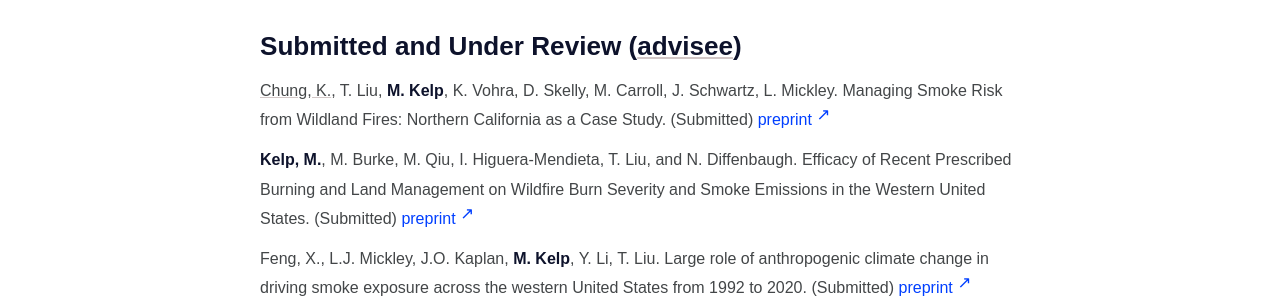
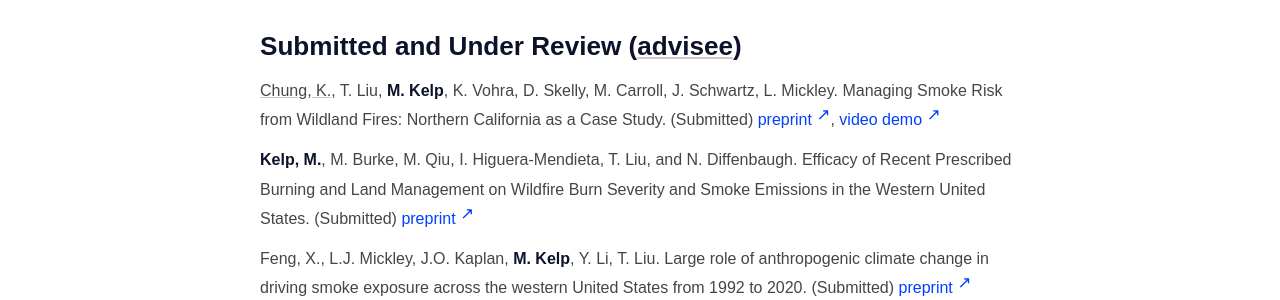
Before and after one commit to mkelp/mkelp.github.io, a Jekyll site: the page built from publications.md, in a window 1280 px wide and 900 px high. Shown: the part 263-563 px from the top of the window. Built offline with Jekyll 4.4.1, drawn with Linux system fonts in a browser that asks for light colours; some web fonts are replaced.

Commit message:
march15f

```diff
--- a/publications.md
+++ b/publications.md
@@ -13,7 +13,7 @@
 
 ## Submitted and Under Review (<u>advisee</u>)
 
-<u>Chung, K.</u>, T. Liu, **M. Kelp**, K. Vohra, D. Skelly, M. Carroll, J. Schwartz, L. Mickley. Managing Smoke Risk from Wildland Fires: Northern California as a Case Study. (Submitted) [preprint](https://eartharxiv.org/repository/view/8537/){:target="_blank"}
+<u>Chung, K.</u>, T. Liu, **M. Kelp**, K. Vohra, D. Skelly, M. Carroll, J. Schwartz, L. Mickley. Managing Smoke Risk from Wildland Fires: Northern California as a Case Study. (Submitted) [preprint](https://eartharxiv.org/repository/view/8537/){:target="_blank"}, [video demo](https://www.youtube.com/watch?v=P_yDMXj9R70&ab_channel=KarinaChung){:target="_blank"}
 
 **Kelp, M.**, M. Burke, M. Qiu, I. Higuera-Mendieta, T. Liu, and N. Diffenbaugh. Efficacy of Recent Prescribed Burning and Land Management on Wildfire Burn Severity and Smoke Emissions in the Western United States. (Submitted) [preprint](https://eartharxiv.org/repository/view/8286/){:target="_blank"}
 
```
